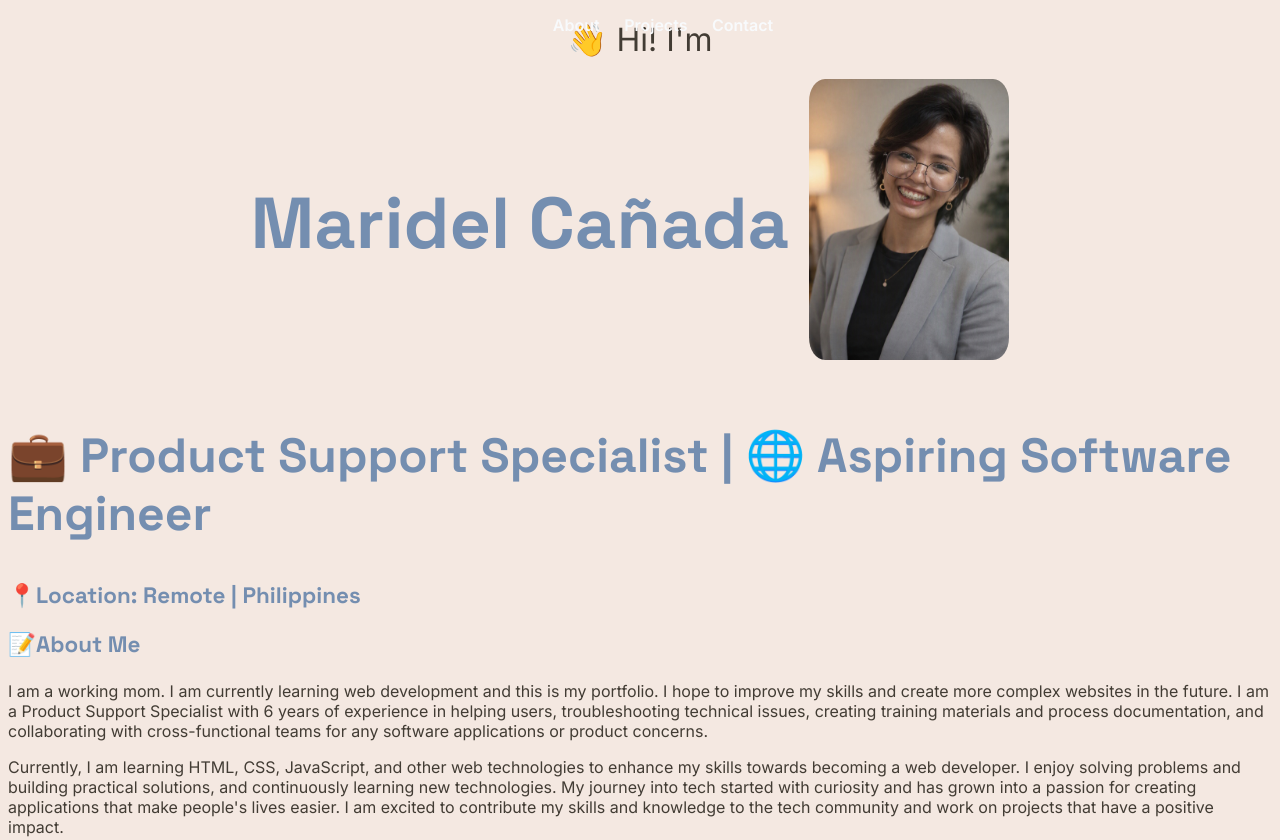
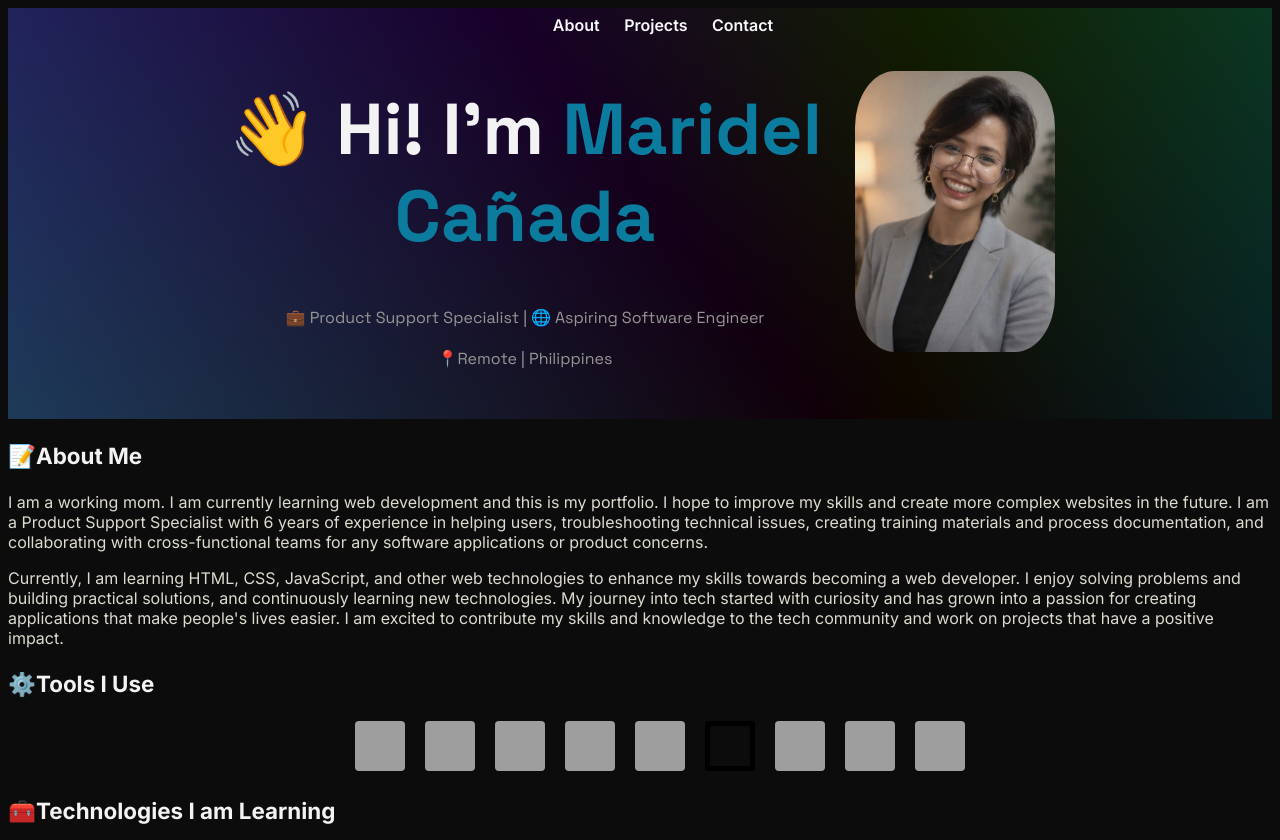
Before and after one commit to made642/MyPortfolio, a plain HTML site: page index.html in a window 1280 px wide. Shown: the top 840 px of the page. Drawn offline with nearby package versions, Linux system fonts and the light colour scheme; grey boxes are pictures that could not be loaded; files whose address does not match are found by name.

Commit message:
updated CSS and update the html

```diff
--- a/index.html
+++ b/index.html
@@ -29,25 +29,21 @@
         <a href="#contact">Contact</a>
       </nav>
     </header>
+    <div class="all-content">
+      <div class="container">
       <div class="myportfolio">
-      <div class="greetings">
-        <div class="greeting-text">
-          👋 Hi! I'm
         <div class="name">
-            <h1>Maridel Cañada</h1>
-            <div class="mypic">
-              <div class="overlay"></div>
-              <img src="img\professional photo.jpg" alt="Professional Photo" />
+          <h1>👋 Hi! I'm <span id="name">Maridel Cañada</span></h1>
+        </div>
+        <div class="title">
+          💼 Product Support Specialist | 🌐 Aspiring Software Engineer
+        </div>
+        <div class="location">
+          📍Remote | Philippines
         </div>
       </div>
-        </div>
-      </div>
-
-      <div class="title">
-        <h2>💼 Product Support Specialist | 🌐 Aspiring Software Engineer</h2>
-      </div>
-      <div class="location">
-        <h3>📍Location: Remote | Philippines</h3>
+      <div class="mypic">
+        <img src="img\professional photo.jpg" alt="Professional Photo" />
       </div>
     </div>
       <section id="aboutme">
@@ -363,6 +359,8 @@
             </li>
           </ul>
         </div>
+      </div>
+
     </section>
   </body>
 </html>
--- a/style.css
+++ b/style.css
@@ -1,9 +1,54 @@
 body {
   display: block;
   margin: 8px;
-  background-color: #f4e8e1;
-  color: #423c34;
+  background: #0c0c0c;
+  color: #f3f3f3;
   font-family: "inter", sans-serif;
+}
+
+.container {
+  display: flex;
+  justify-content: center;
+  align-items: center; /* vertically aligns text with photo */
+  gap: 30px;
+  padding: 30px;
+  background:
+    linear-gradient(to top, #035b7a, #00447c),
+    linear-gradient(to right, #212121, #0b7b9e);
+  background-blend-mode: difference;
+}
+
+.myportfolio {
+  text-align: center;
+  max-width: 600px;
+}
+
+.mypic img {
+  object-fit: cover;
+  position: relative;
+  border-radius: 20%;
+}
+
+@media (max-width: 768px) {
+  .container {
+    flex-direction: column-reverse;
+    text-align: center;
+    gap: 20px;
+  }
+}
+
+#name {
+  color: #0b7b9e;
+  font-weight: 700;
+}
+
+.title,
+.location {
+  margin-top: 20px;
+  margin-bottom: 20px;
+  font-family: "Space Grotesk", sans-serif;
+  font-size: 16px;
+  color: #979695;
 }
 
 nav {
@@ -24,22 +69,9 @@ a:hover {
   color: #748eb0;
 }
 
-.greeting-text {
-  display: flex;
-  flex-direction: column;
-  align-items: center;
-  font-size: 2rem;
-}
-.name {
-  display: flex;
-  justify-content: space-between;
-  align-items: center;
-}
-
 h1,
-h2,
-h3 {
-  color: #748eb0;
+h2 {
+  color: #f3f3f3;
   font-family: "Space Grotesk", sans-serif;
   font-weight: 700;
   line-height: 1.2;
@@ -55,37 +87,13 @@ h3 {
 }
 
 p {
-  color: #423c34;
+  color: #dddace;
 }
 img {
   max-width: 100%;
   height: auto;
   border-radius: 8%;
   width: 200px;
-}
-
-.greetings {
-  display: flex;
-  flex-direction: column;
-  margin: 20px;
-}
-
-.mypic {
-  position: relative;
-  justify-content: space-between;
-  margin: 20px;
-}
-
-.overlay {
-  background-color: rgba(0, 0, 0, 0.5);
-  opacity: 0;
-  transition: 0.3s ease;
-  background-image:
-    url("img/happy me.jpg"), url("img/india dressjpg"),
-    url("img/solo pic Singapore .jpg");
-  background-size: cover, cover, cover;
-  background-position: center, center, center;
-  background-repeat: no-repeat, no-repeat, no-repeat;
 }
 
 .tools ul {
@@ -123,13 +131,13 @@ img {
   margin-bottom: 20px;
   text-align: center;
   text-decoration: none;
-  background-color: #748eb0;
+  background-color: #0b7b9e;
   padding: 10px;
   border-radius: 5px;
 }
 
 a {
-  color: #423c34;
+  color: #0b7b9e;
   text-decoration: none;
 }
 
@@ -156,7 +164,7 @@ a {
   text-decoration: none;
 }
 .projects a:hover {
-  background-color: #14b8a6;
+  background-color: #0b7b9e;
   color: #f8fafc;
   border-radius: 5px;
 }
```
Lines whose indentation alone changed are shown as unchanged.
